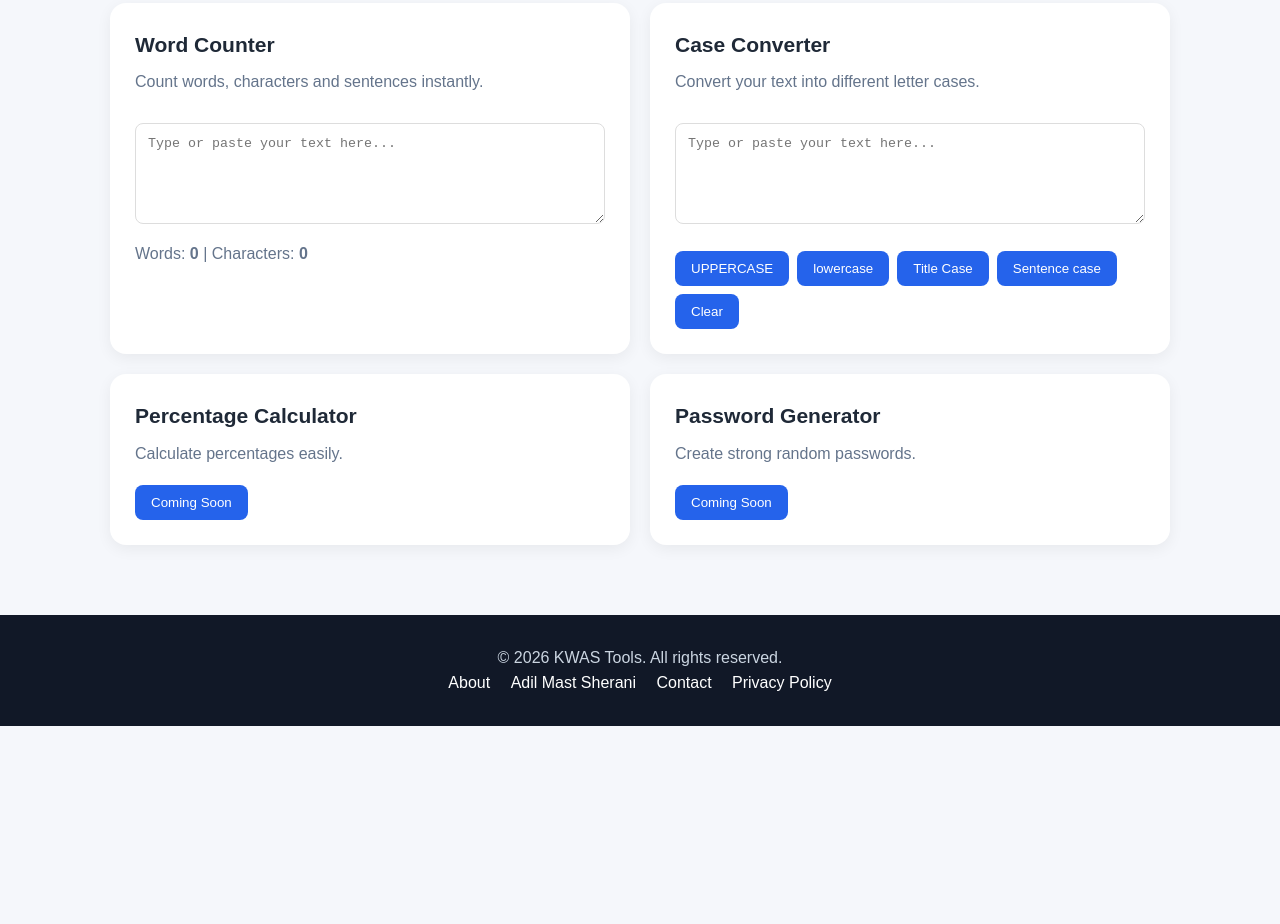
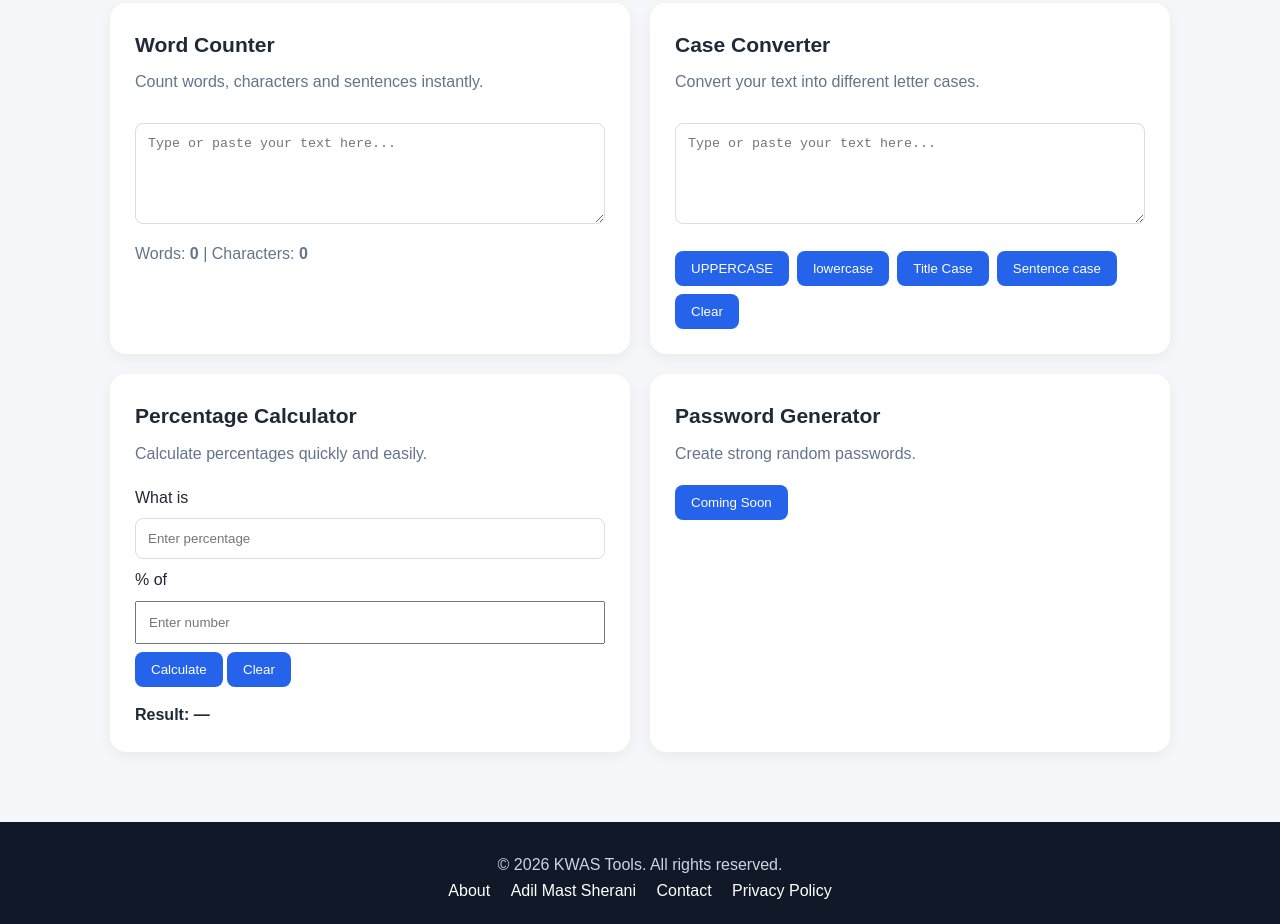
Before and after one commit to kwas-sudo/kwas-sudo.github.io, a plain HTML site: page index.html in a window 1280 px wide. Shown: the part 452-1376 px from the top of the page. Before the commit the page ends 1178 px from the top, so only its background shows below. Drawn offline with Linux system fonts and the light colour scheme.

Commit message:
Update index.html

```diff
--- a/index.html
+++ b/index.html
@@ -79,10 +79,37 @@
 </div>
 
             <div class="tool-card">
-                <h3>Percentage Calculator</h3>
-                <p>Calculate percentages easily.</p>
-                <button>Coming Soon</button>
-            </div>
+    <h3>Percentage Calculator</h3>
+    <p>Calculate percentages quickly and easily.</p>
+
+    <label>What is</label>
+    <input
+        type="number"
+        id="percentValue"
+        placeholder="Enter percentage"
+        style="width:100%; padding:12px; margin:8px 0; border:1px solid #ddd; border-radius:8px;"
+    >
+
+    <label>% of</label>
+    <input
+        type="number"
+        id="numberValue"
+        placeholder="Enter number"
+        style="width:100%; padding:12px; margin:8px 0;"
+    >
+
+    <button onclick="calculatePercentage()">
+        Calculate
+    </button>
+
+    <button onclick="clearPercentage()">
+        Clear
+    </button>
+
+    <div id="percentageResult" style="margin-top:15px; font-weight:bold;">
+        Result: —
+    </div>
+</div>
 
             <div class="tool-card">
                 <h3>Password Generator</h3>
```
